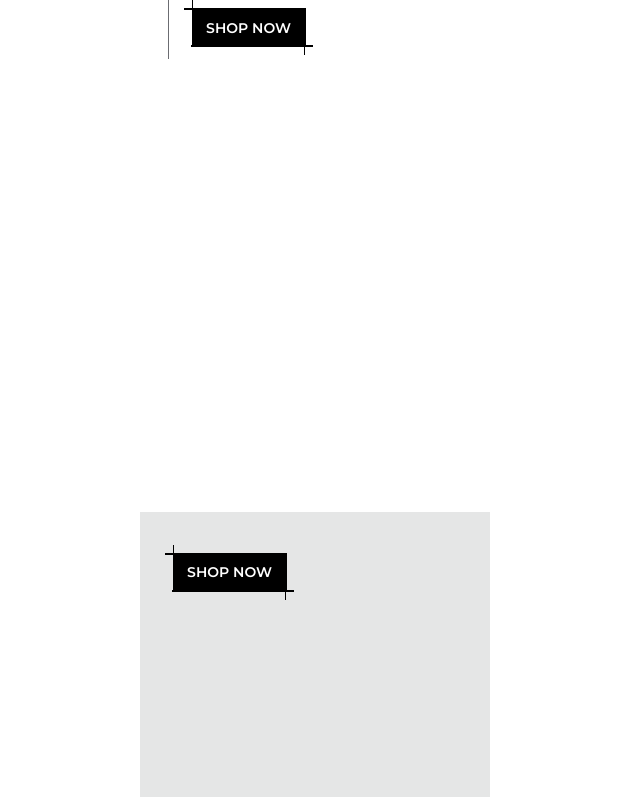
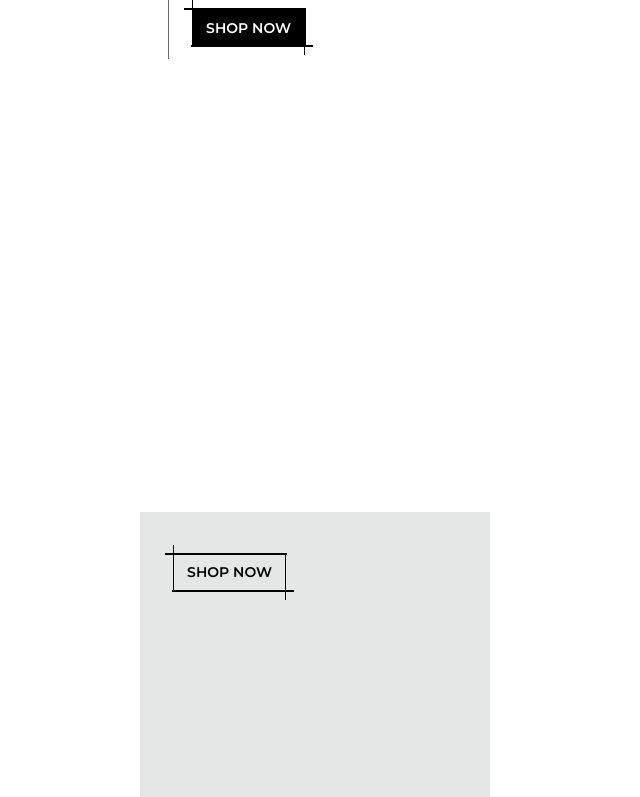
Before and after one commit to ZubalYana/React-practice, a React (Vite) app: page / in a window 1280 px wide. Shown: the part 399-1196 px from the top of the page, without its empty margins (0-640 px from the left). Built offline with nearby package versions, Linux system fonts and the light colour scheme.

Commit message:
change the shop btn color properly due to tha element it's being used in

```diff
--- a/src/App.css
+++ b/src/App.css
@@ -80,3 +80,10 @@
     display: flex;
     justify-content: space-between;
 }
+.transparentBtn{
+    background-color: #12121100;
+}
+.transparentBg .shopButton {
+    background-color: transparent !important;
+    color: #000;
+  }
--- a/src/App.jsx
+++ b/src/App.jsx
@@ -35,10 +35,10 @@ function App() {
       </div>
       <div className="chairsCollection">
         <div className="collectionCardsContainer">
-          <CollectionCard>
-            <ShopButton />
-            {/* <img src={chair1} alt="Chair 1" /> */}
-          </CollectionCard>
+         <CollectionCard>
+           <ShopButton className="transparentBg" />
+         </CollectionCard>
+
         </div>
       </div>
     </>
--- a/src/components/ShopButton/ShopButton.jsx
+++ b/src/components/ShopButton/ShopButton.jsx
@@ -1,13 +1,14 @@
-import React from 'react'
-import './ShopButton.css'
-export default function Header(){
-    return(
-        <div className="shopButtonCon">
+import React from 'react';
+import './ShopButton.css';
+
+export default function ShopButton({ className }) {
+  return (
+    <div className={`shopButtonCon ${className}`}>
       <div className="shopButton">SHOP NOW</div>
       <div className="line1"></div>
       <div className="line2"></div>
       <div className="line3"></div>
       <div className="line4"></div>
     </div>
-    )
+  );
 }
```
Lines whose indentation alone changed are shown as unchanged.
